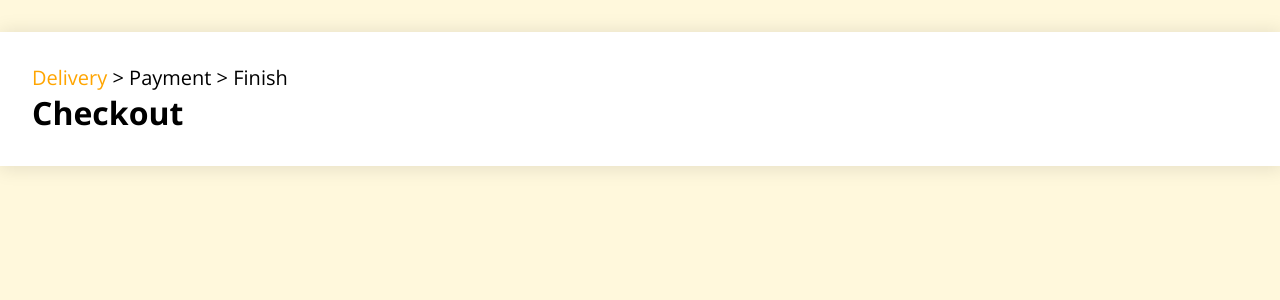
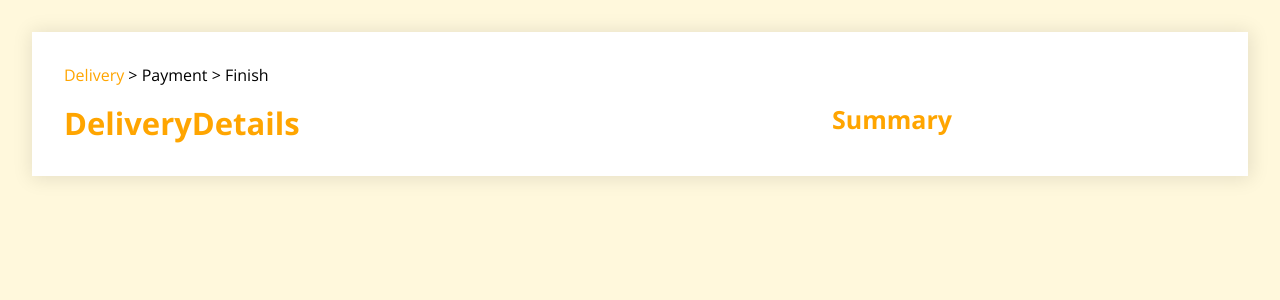
Before and after one commit to tiedsandi/checkout-page, a React (Create React App) app: page / in a window 1280 px wide. Shown: the top 300 px of the page. Built offline with nearby package versions, Linux system fonts and the light colour scheme.

Commit message:
refactor file & folder

```diff
--- a/public/index.html
+++ b/public/index.html
@@ -24,6 +24,7 @@
     body {
       background-color: cornsilk;
       font-family: 'Open Sans', sans-serif;
+      padding: 2rem;
     }
   </style>
 
--- a/src/App.js
+++ b/src/App.js
@@ -1,6 +1,8 @@
 import React, { useContext } from "react";
-import { Breadcrumb, Wrapper } from "./Styled";
+import { Breadcrumb, Grid, Wrapper } from "./Styled";
 import { CheckoutContext } from "./contexts/CheckoutContext";
+import DeliveryDetails from "./pages/delivery-details";
+import Summary from "./layout/summary";
 
 function App() {
 	const { pageRender } = useContext(CheckoutContext);
@@ -11,7 +13,12 @@ function App() {
 			<Breadcrumb>
 				<span>Delivery</span> {">"} Payment {">"} Finish
 			</Breadcrumb>
-			<h1>Checkout</h1>
+			<Grid>
+				{pageRender === "delivery" && <DeliveryDetails />}
+				{pageRender === "payment" && <DeliveryDetails />}
+				{pageRender === "finish" && <DeliveryDetails />}
+				<Summary />
+			</Grid>
 		</Wrapper>
 	);
 }
--- a/src/Styled.jsx
+++ b/src/Styled.jsx
@@ -4,7 +4,7 @@ export const Wrapper = styled.div`
 	background-color: #fff;
 	max-width: 1440px;
 	width: 100%;
-	margin: 2rem auto;
+	margin: 0 auto;
 	padding: 2rem;
 
 	box-shadow: 1px 1px 18px 2px rgba(0, 0, 0, 0.1);
@@ -14,9 +14,30 @@ export const Wrapper = styled.div`
 
 export const Breadcrumb = styled.div`
 	color: #000;
-	font-size: 20px;
+	font-size: 16px;
+	margin-bottom: 1rem;
 
 	& span {
 		color: orange;
 	}
 `;
+
+export const Grid = styled.section`
+	display: grid;
+	grid-template-columns: 2fr 1fr;
+	gapl: 1rem;
+
+	@media (max-width: 768px) {
+		grid-template-columns: 1fr;
+	}
+`;
+
+export const Heading1 = styled.h1`
+	color: orange;
+	font-size: 31px;
+`;
+
+export const Heading2 = styled.h2`
+	color: orange;
+	font-size: 25px;
+`;
--- /dev/null
+++ b/src/layout/summary/index.jsx
@@ -0,0 +1,12 @@
+import React from "react";
+import { Heading2 } from "../../Styled";
+
+const Summary = () => {
+	return (
+		<div>
+			<Heading2>Summary</Heading2>
+		</div>
+	);
+};
+
+export default Summary;
--- /dev/null
+++ b/src/layout/summary/styles.jsx
@@ -0,0 +1 @@
+import { styled } from "styled-components";
--- /dev/null
+++ b/src/pages/delivery-details/index.jsx
@@ -0,0 +1,12 @@
+import React from "react";
+import { Heading1 } from "../../Styled";
+
+const DeliveryDetails = () => {
+	return (
+		<div>
+			<Heading1>DeliveryDetails</Heading1>
+		</div>
+	);
+};
+
+export default DeliveryDetails;
--- /dev/null
+++ b/src/pages/delivery-details/styles.jsx
@@ -0,0 +1,3 @@
+import { styled } from "styled-components";
+
+export const Wrapper = styled.div``;
```
